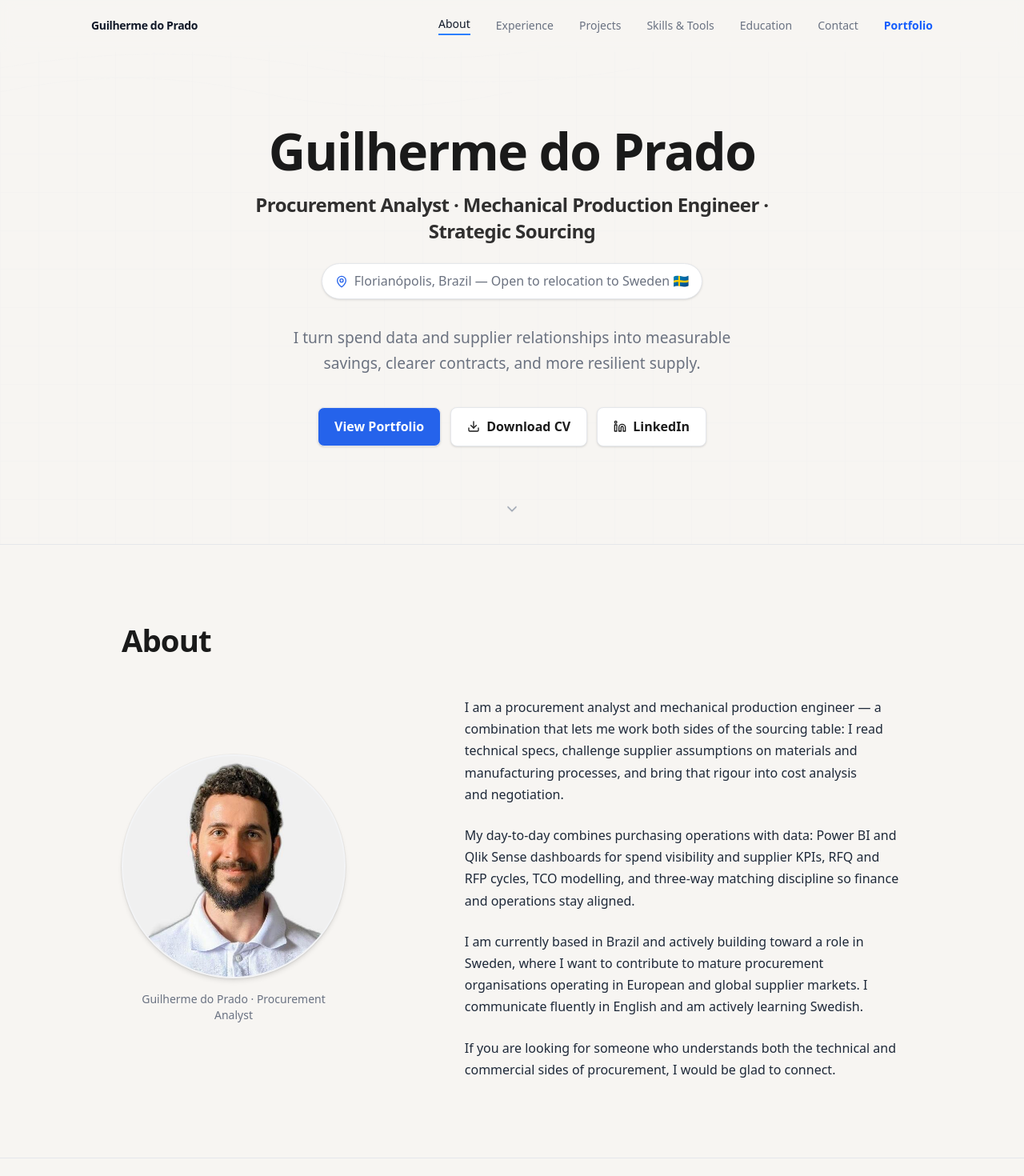
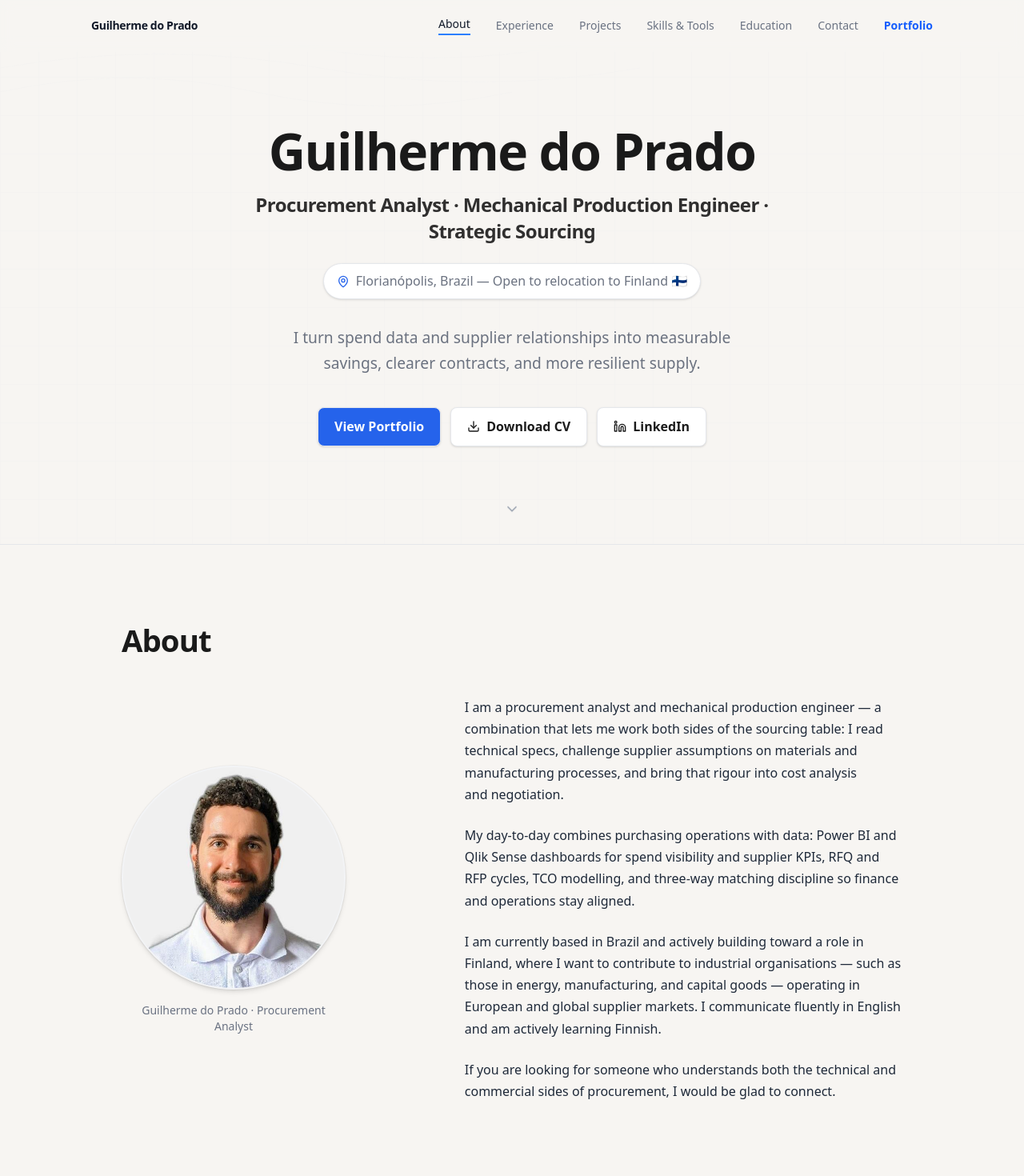
Before and after one commit to guilhermedoprado/guilherme-do-prado, a React (Vite) app in the folder frontend/: page / in a window 1280 px wide. Shown: the top 1470 px of the page at 80% size. Built offline with nearby package versions, Linux system fonts and the light colour scheme.

Commit message:
site update

```diff
--- a/frontend/src/data/site.ts
+++ b/frontend/src/data/site.ts
@@ -3,7 +3,7 @@ export const site = {
 
   title: 'Procurement Analyst · Mechanical Production Engineer · Strategic Sourcing',
 
-  locationLine: 'Florianópolis, Brazil — Open to relocation to Sweden 🇸🇪',
+  locationLine: 'Florianópolis, Brazil — Open to relocation to Finland 🇫🇮',
 
   tagline:
     'I turn spend data and supplier relationships into measurable savings, clearer contracts, and more resilient supply.',
@@ -14,7 +14,6 @@ export const site = {
     ctaLinkedIn: 'LinkedIn',
   },
 
-
   about: {
     title: 'About',
     photoCaption: 'Guilherme do Prado · Procurement Analyst',
@@ -23,7 +22,7 @@ export const site = {
 
       'My day-to-day combines purchasing operations with data: Power BI and Qlik Sense dashboards for spend visibility and supplier KPIs, RFQ and RFP cycles, TCO modelling, and three-way matching discipline so finance and operations stay aligned.',
 
-      'I am currently based in Brazil and actively building toward a role in Sweden, where I want to contribute to mature procurement organisations operating in European and global supplier markets. I communicate fluently in English and am actively learning Swedish.',
+      'I am currently based in Brazil and actively building toward a role in Finland, where I want to contribute to industrial organisations — such as those in energy, manufacturing, and capital goods — operating in European and global supplier markets. I communicate fluently in English and am actively learning Finnish.',
 
       'If you are looking for someone who understands both the technical and commercial sides of procurement, I would be glad to connect.',
     ],
@@ -78,7 +77,7 @@ export const site = {
         items: [
           'Portuguese (Native)',
           'English (Fluent)',
-          'Swedish (Learning — A2)',
+          'Finnish (Learning — A1)',
           'Spanish (B1)',
         ],
       },
@@ -170,7 +169,7 @@ portfolio: {
 
   contact: {
     title: 'Contact',
-    note: 'Open to procurement and supply chain roles — remote, hybrid, or relocation to Sweden 🇸🇪. Based in Brazil 🇧🇷 · Usually replies within 48 hours.',
+    note: 'Open to procurement and supply chain roles — remote, hybrid, or relocation to Finland 🇫🇮. Based in Brazil 🇧🇷 · Usually replies within 48 hours.',
     email: 'contact@guilhermedoprado.com',
     linkedin: 'https://linkedin.com/in/guidoprado',
     github: 'https://github.com/guilhermedoprado',
```
Also changed, not shown: 1 other file (tests, documents, lock files or other folders). Lines whose indentation alone changed are shown as unchanged.
